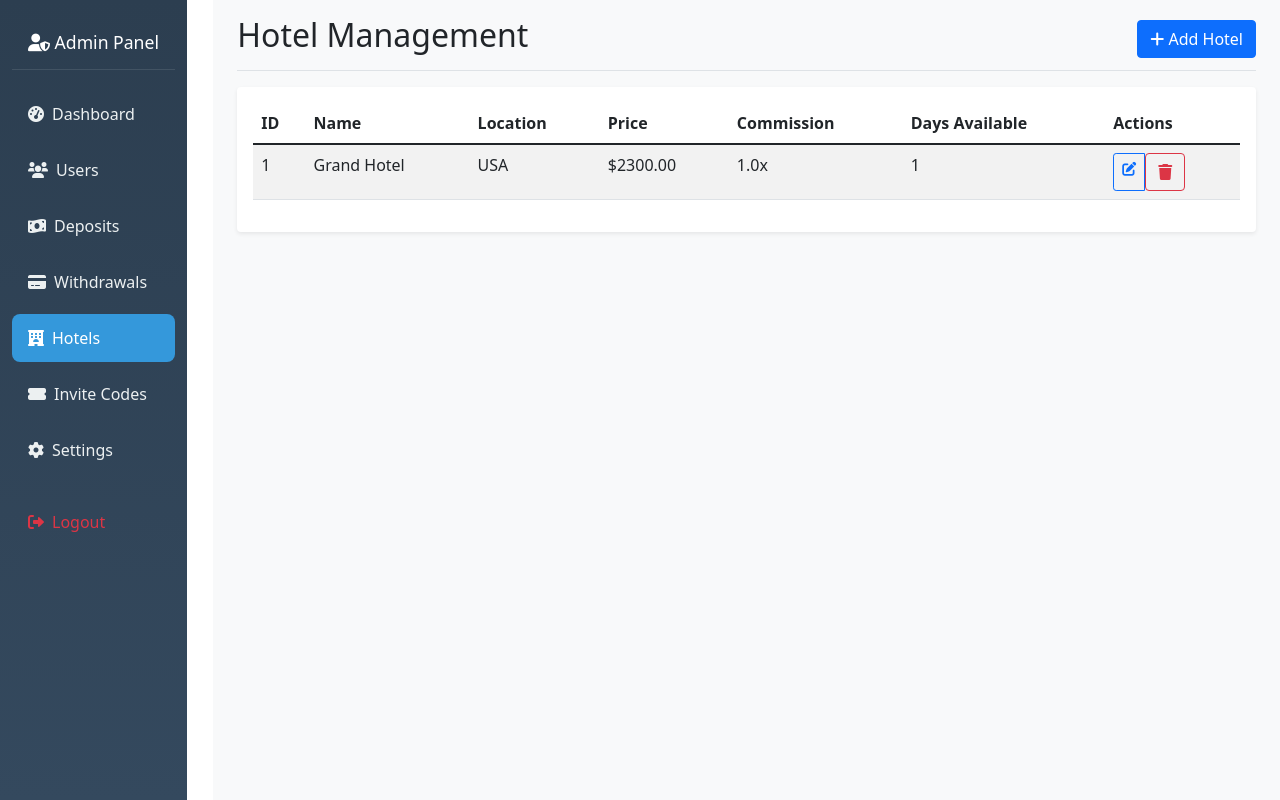
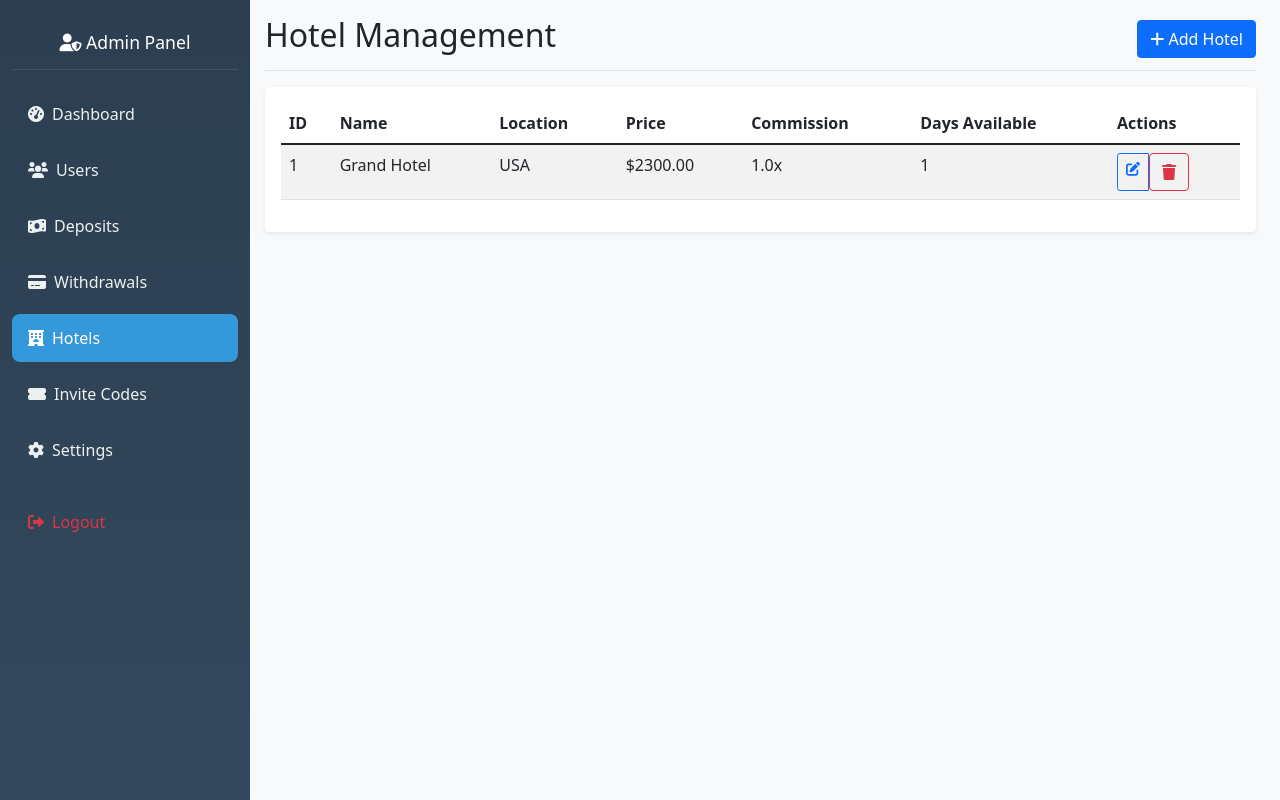
Before and after one commit to Attamakevin/Trivago_App, a Flask app: page /admin/hotels in a window 1280 px wide. Run offline with Flask 3, Linux system fonts and the light colour scheme; a user stored in the database is signed in.

Commit message:
admin responsiveness fixed

```diff
--- a/hotel_app/static/css/admin.css
+++ b/hotel_app/static/css/admin.css
@@ -1,17 +1,9 @@
+/* Base Sidebar Styles */
 .sidebar {
     min-height: 100vh;
     background: linear-gradient(180deg, #2c3e50 0%, #34495e 100%);
-    position: fixed;
-    top: 0;
-    left: 0;
-    z-index: 1000;
-    transform: translateX(-100%);
     transition: transform 0.3s ease-in-out;
-    width: 250px;
-}
-
-.sidebar.show {
-    transform: translateX(0);
+    overflow-y: auto;
   }
 
   .sidebar .nav-link {
@@ -24,7 +16,8 @@
     gap: 0.5rem;
   }
 
-.sidebar .nav-link:hover, .sidebar .nav-link.active {
+  .sidebar .nav-link:hover,
+  .sidebar .nav-link.active {
     background-color: #3498db;
     color: white;
   }
@@ -56,7 +49,7 @@
     color: white;
     padding: 10px 12px;
     border-radius: 5px;
-    box-shadow: 0 2px 10px rgba(0,0,0,0.1);
+    box-shadow: 0 2px 10px rgba(0, 0, 0, 0.1);
     transition: all 0.3s ease;
   }
 
@@ -88,46 +81,10 @@
     visibility: visible;
   }
 
-/* Responsive Design */
-@media (max-width: 768px) {
-    .sidebar {
-        width: 280px;
-        overflow-y: auto;
-    }
-
-    .main-content {
-        margin-left: 0 !important;
-        padding-left: 60px !important;
-        padding-top: 60px;
-    }
-}
-
-@media (min-width: 769px) {
-    .sidebar {
-        position: relative;
-        transform: translateX(0);
-        width: auto;
-    }
-
-    .mobile-nav-toggle {
-        display: none;
-    }
-
-    .mobile-overlay {
-        display: none;
-    }
-
-    .main-content {
-        margin-left: 0;
-        padding-left: 15px;
-        padding-top: 0;
-    }
-}
-
   /* Navigation Header */
   .nav-header {
     padding: 1rem;
-    border-bottom: 1px solid rgba(255,255,255,0.1);
+    border-bottom: 1px solid rgba(255, 255, 255, 0.1);
     margin-bottom: 1rem;
   }
 
@@ -155,8 +112,133 @@
     color: #3498db;
   }
 
-@media (max-width: 768px) {
+  /* RESPONSIVE DESIGN - PROPER SIDE-BY-SIDE LAYOUT */
+
+  /* Mobile - Hidden sidebar with overlay */
+  @media (max-width: 767px) {
+    .sidebar {
+      position: fixed;
+      top: 0;
+      left: 0;
+      z-index: 1000;
+      width: 280px;
+      transform: translateX(-100%);
+    }
+
+    .sidebar.show {
+      transform: translateX(0);
+    }
+
+    .main-content {
+      margin-left: 0 !important;
+      padding-left: 60px !important;
+      padding-top: 60px;
+    }
+
+    .mobile-nav-toggle {
+      display: block;
+    }
+
     .nav-close {
       display: block;
     }
   }
+
+  /* Tablet (768px to 991px) - Hidden sidebar with overlay */
+  @media (min-width: 768px) and (max-width: 991px) {
+    .sidebar {
+      position: fixed;
+      top: 0;
+      left: 0;
+      z-index: 1000;
+      width: 300px;
+      transform: translateX(-100%);
+    }
+
+    .sidebar.show {
+      transform: translateX(0);
+    }
+
+    .main-content {
+        margin-left: 0 !important;
+        padding-left: 55px !important;
+        padding-top: 0 !important;
+        flex: 1 1 auto;
+      }
+
+    .mobile-nav-toggle {
+      display: block !important;
+    }
+
+    .nav-close {
+      display: block;
+    }
+  }
+
+  /* Desktop - Side by side layout using flexbox */
+  @media (min-width: 992px) {
+    /* Reset sidebar for desktop */
+    .sidebar {
+      position: static !important;
+      transform: translateX(0) !important;
+      width: auto !important;
+      flex: 0 0 auto;
+    }
+
+    .main-content {
+      margin-left: 0 !important;
+      padding-left: 15px !important;
+      padding-top: 0 !important;
+      flex: 1 1 auto;
+    }
+
+    .mobile-nav-toggle {
+      display: none !important;
+    }
+
+    .mobile-overlay {
+      display: none !important;
+    }
+
+    .nav-close {
+      display: none !important;
+    }
+
+    /* Ensure the row container uses flexbox properly */
+    .container-fluid .row {
+      display: flex !important;
+      flex-wrap: nowrap !important;
+    }
+
+    /* Force Bootstrap columns to behave correctly */
+    .col-md-3,
+    .col-lg-2 {
+      flex: 0 0 auto;
+      width: 250px; /* Fixed width for sidebar */
+      max-width: 250px;
+    }
+
+    .col-md-9,
+    .col-lg-10 {
+      flex: 1 1 auto;
+      width: auto;
+      max-width: none;
+    }
+  }
+
+  /* Extra specificity for larger screens */
+  @media (min-width: 1200px) {
+    .container-fluid .row {
+      display: flex !important;
+    }
+
+    .sidebar {
+      position: static !important;
+      width: 250px !important;
+      flex: 0 0 250px !important;
+    }
+
+    .main-content {
+      flex: 1 1 auto !important;
+    }
+  }
--- a/hotel_app/templates/admin_base.html
+++ b/hotel_app/templates/admin_base.html
@@ -21,7 +21,7 @@
             <!-- Mobile Overlay -->
             <div class="mobile-overlay" id="mobileOverlay"></div>
 
-            <div class="row">
+            <div class="row no-gutters">
                 <!-- Sidebar -->
                 <nav class="col-md-3 col-lg-2 d-md-block sidebar" id="sidebar">
                     <button class="nav-close" id="navClose">
@@ -119,7 +119,7 @@
         <script src="https://cdn.jsdelivr.net/npm/bootstrap@5.1.3/dist/js/bootstrap.bundle.min.js"></script>
 
         <script>
-            // Mobile Navigation Toggle
+    // Mobile Navigation Toggle - Updated for proper 768px support
     document.addEventListener('DOMContentLoaded', function () {
         const mobileNavToggle = document.getElementById('mobileNavToggle');
         const sidebar = document.getElementById('sidebar');
@@ -140,7 +140,13 @@
             document.body.style.overflow = '';
         }
 
+        // Check if we're in mobile/tablet mode (below 992px)
+        function isMobileOrTablet() {
+            return window.innerWidth < 992;
+        }
+
         // Toggle navigation
+        if (mobileNavToggle) {
             mobileNavToggle.addEventListener('click', function () {
                 if (sidebar.classList.contains('show')) {
                     closeNav();
@@ -148,9 +154,12 @@
                     openNav();
                 }
             });
+        }
 
         // Close navigation when clicking overlay
+        if (mobileOverlay) {
             mobileOverlay.addEventListener('click', closeNav);
+        }
 
         // Close navigation when clicking close button
         if (navClose) {
@@ -161,22 +170,34 @@
             });
         }
 
-                // Close navigation when clicking on nav links (mobile)
+        // Close navigation when clicking on nav links (mobile/tablet only)
         const navLinks = sidebar.querySelectorAll('.nav-link');
         navLinks.forEach(link => {
             link.addEventListener('click', function () {
-                        if (window.innerWidth <= 768) {
+                if (isMobileOrTablet()) {
                     closeNav();
                 }
             });
         });
 
-                // Handle window resize
+        // Handle window resize - Updated to handle 768px properly
         window.addEventListener('resize', function () {
-                    if (window.innerWidth > 768) {
+            if (!isMobileOrTablet()) {
+                // Desktop mode - close any open mobile navigation
                 closeNav();
             }
         });
+
+        // Initialize proper state on page load
+        function initializeNavState() {
+            if (!isMobileOrTablet()) {
+                // Desktop mode - ensure mobile nav is closed
+                closeNav();
+            }
+        }
+
+        // Call initialization
+        initializeNavState();
     });
         </script>
 
```
Lines whose indentation alone changed are shown as unchanged.
